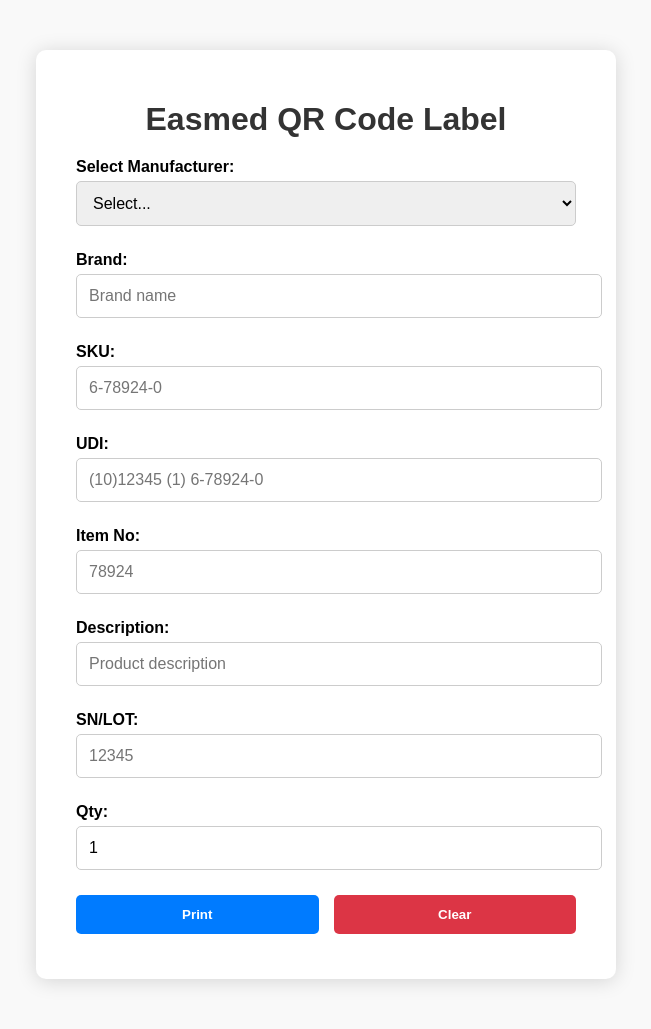
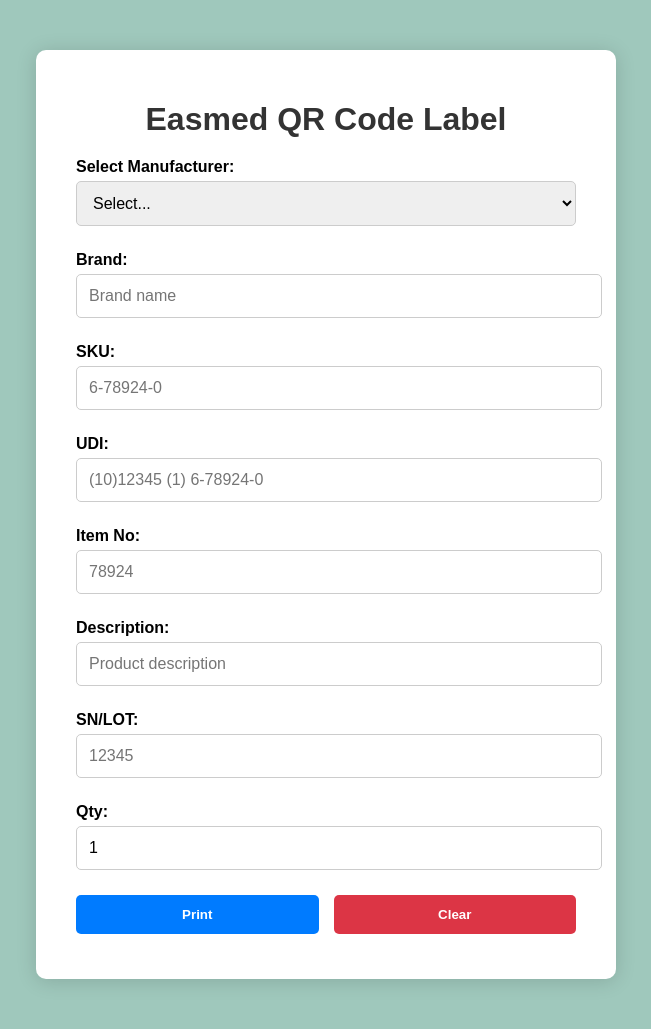
Before and after one commit to LEONG-JL/QR-code-label, a Flask app: page / in a window 1280 px wide. Shown: the whole page, without its empty margins (314-965 px from the left). Run offline with Flask 3, Linux system fonts and the light colour scheme.

Commit message:
changed bg colour

```diff
--- a/static/css/styles.css
+++ b/static/css/styles.css
@@ -1,6 +1,6 @@
 body {
     font-family: Arial, sans-serif;
-    background-color: #f9f9f9;
+    background-color: #9fc8bc;
     margin: 0;
     padding: 0;
 }
```
